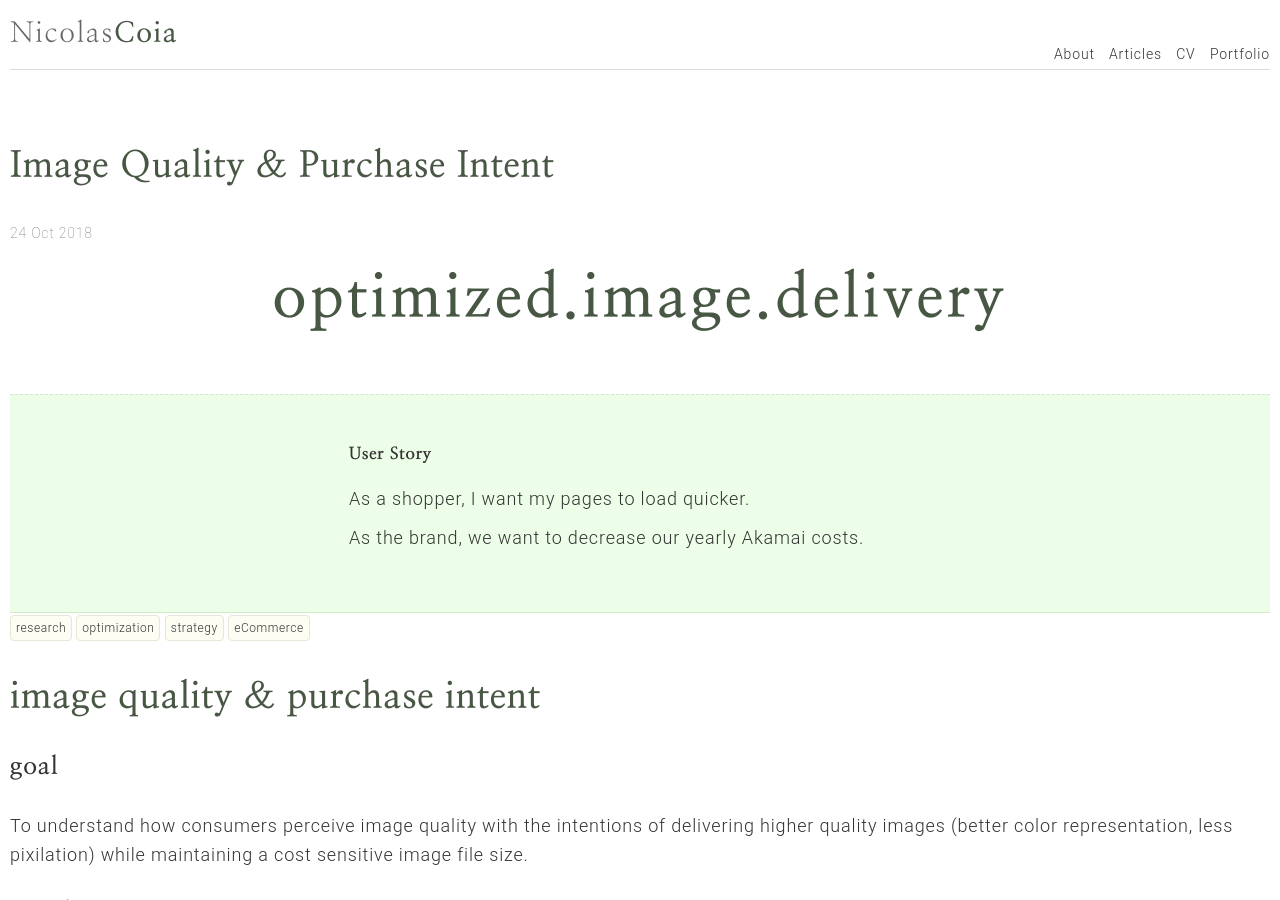
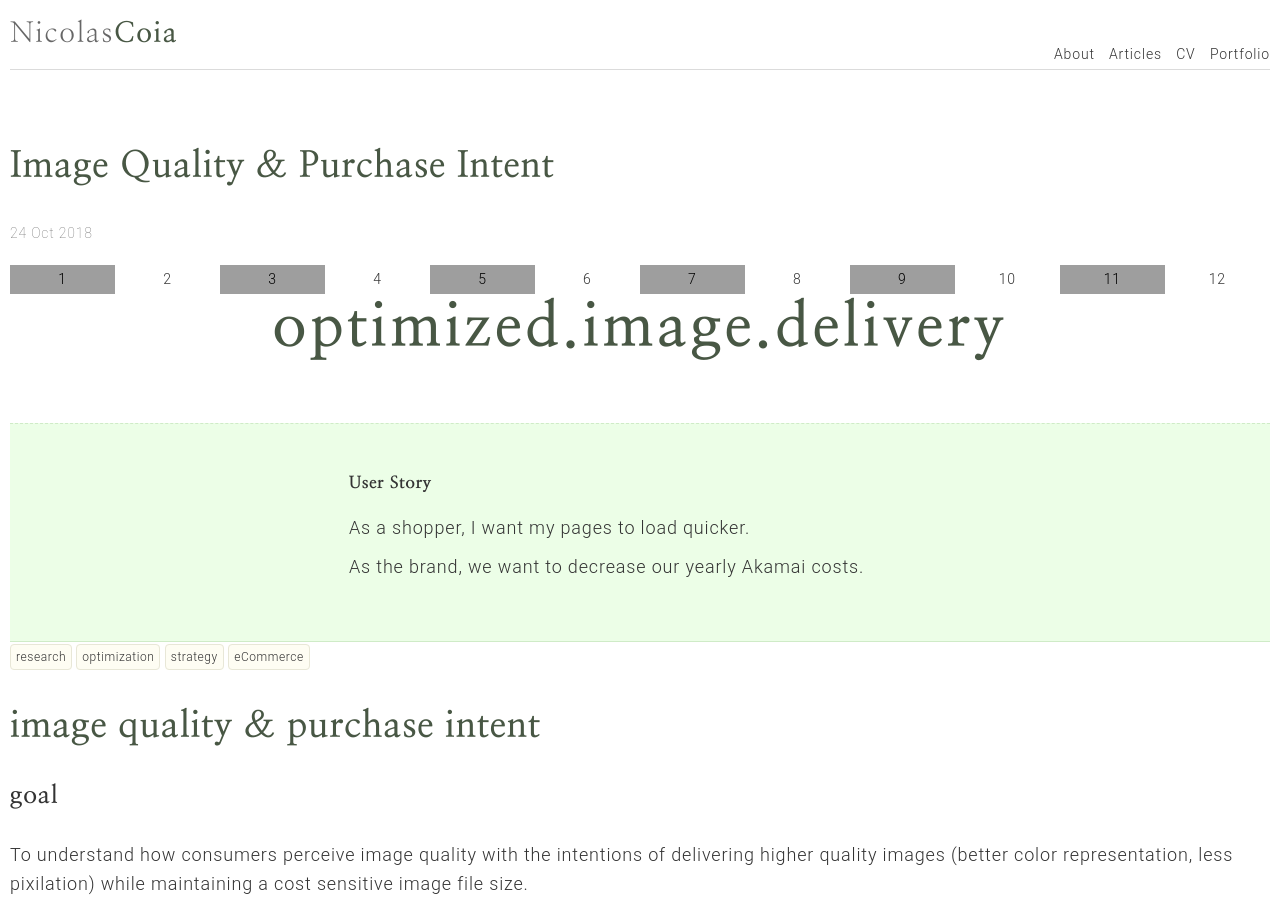
Before and after one commit to dyutibarma/monochrome, a Jekyll site: the page built from _portfolio/2018-10-24-optimized-image-quality.md, in a window 1280 px wide and 900 px high. Built offline with Jekyll 4.4.1, drawn with Linux system fonts in a browser that asks for light colours.

Commit message:
Update 2018-10-24-optimized-image-quality.md

```diff
--- a/_portfolio/2018-10-24-optimized-image-quality.md
+++ b/_portfolio/2018-10-24-optimized-image-quality.md
@@ -8,6 +8,20 @@ categories: [portfolio]
 tags: [research, optimization, strategy, eCommerce]
 layout: portfolio
 ---
+<div class="w3-row">
+  <div class="w3-col m1 w3-center w3-grey">1</div>
+  <div class="w3-col m1 w3-center">2</div>
+  <div class="w3-col m1 w3-center w3-grey">3</div>
+  <div class="w3-col m1 w3-center">4</div>
+  <div class="w3-col m1 w3-center w3-grey">5</div>
+  <div class="w3-col m1 w3-center">6</div>
+  <div class="w3-col m1 w3-center w3-grey">7</div>
+  <div class="w3-col m1 w3-center">8</div>
+  <div class="w3-col m1 w3-center w3-grey">9</div>
+  <div class="w3-col m1 w3-center">10</div>
+  <div class="w3-col m1 w3-center w3-grey">11</div>
+  <div class="w3-col m1 w3-center">12</div>
+</div>
 
 <h1>optimized.image.delivery</h1>
 
```
